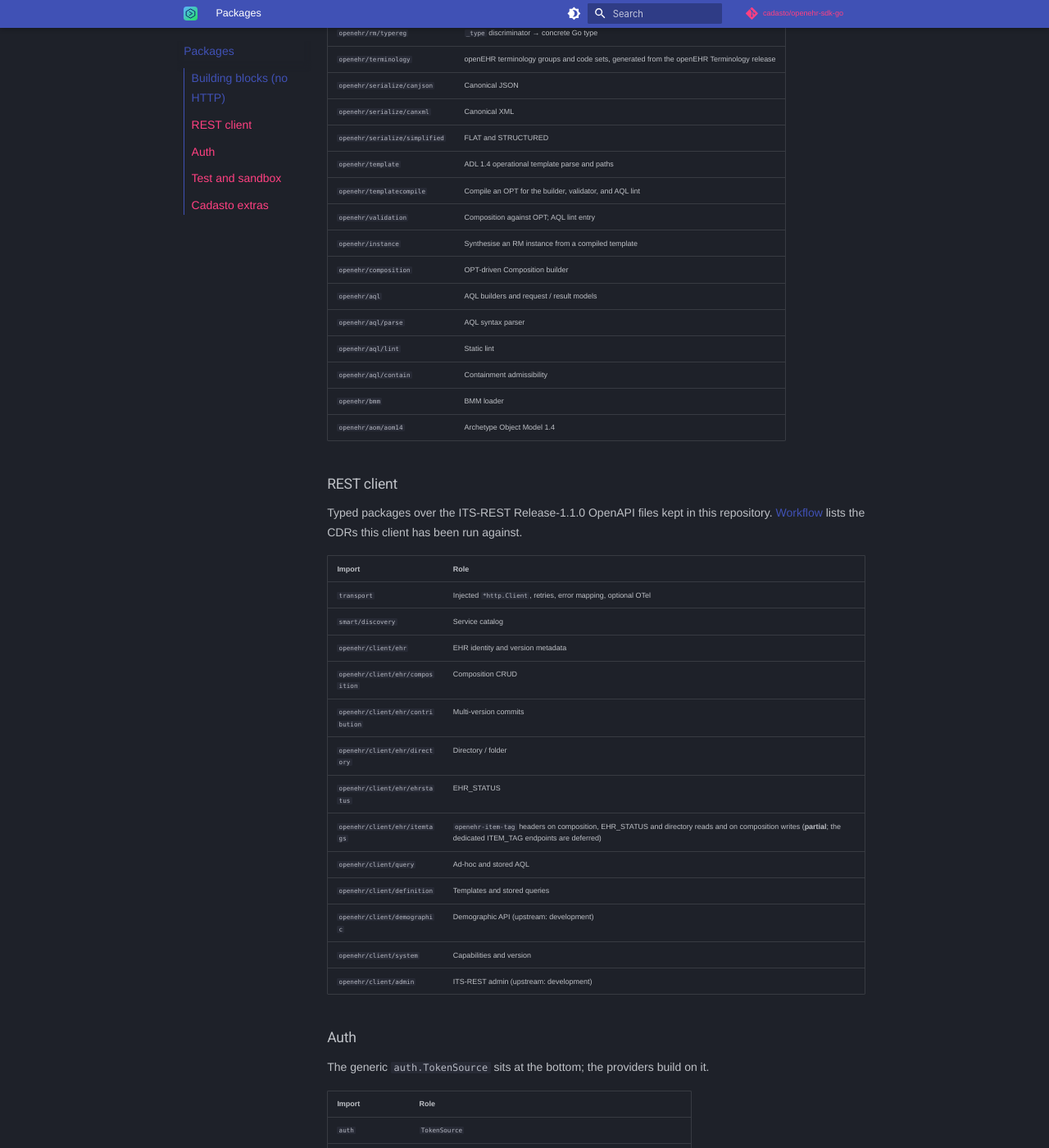
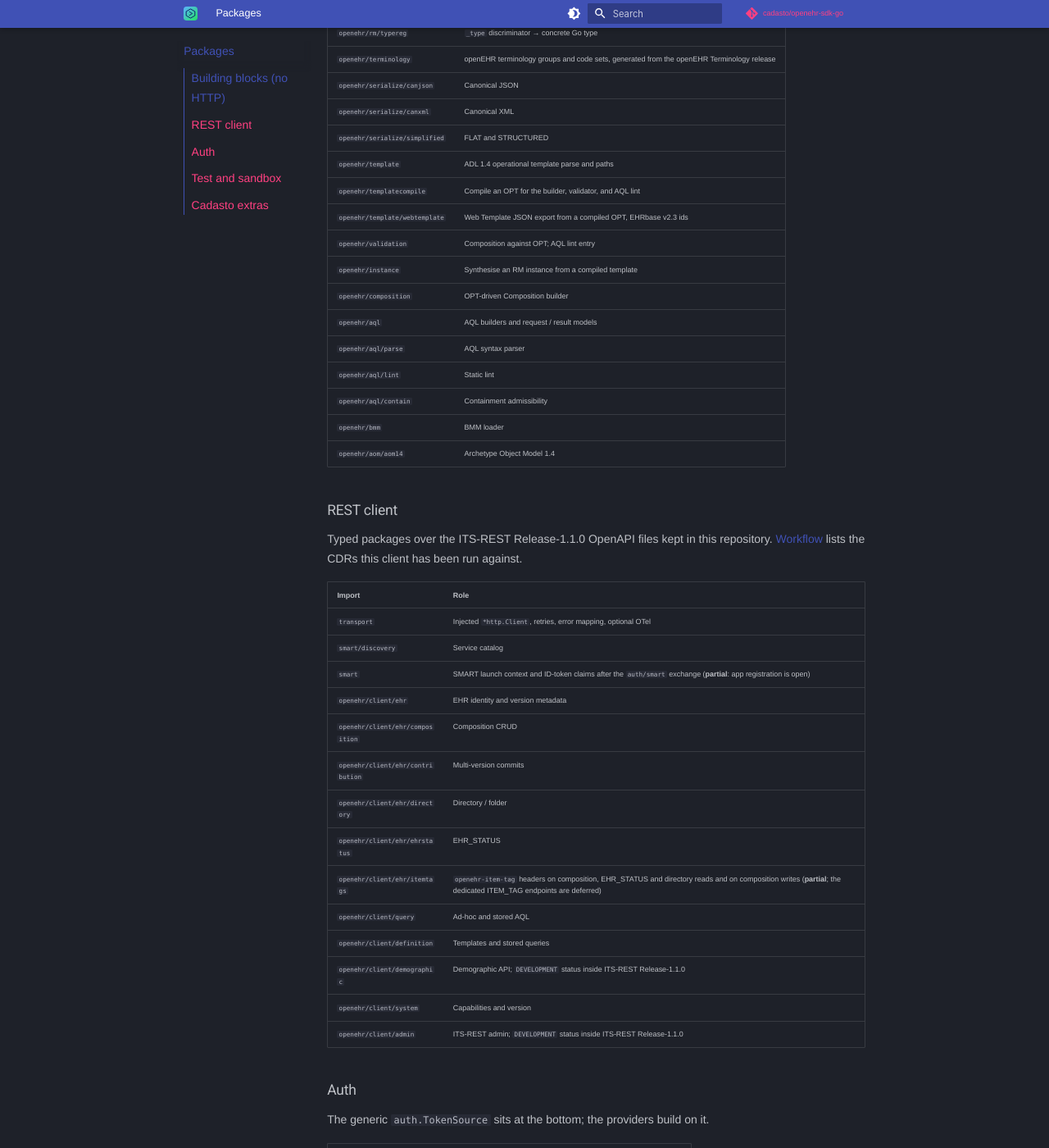
Before and after one commit to Cadasto/openehr-sdk-go, an MkDocs documentation site: the page built from pages/packages.md, in a window 1280 px wide and 1400 px high, scrolled down 409 px. Shown: the whole window at 82% size. Built offline with MkDocs 1.6.1 and Material for MkDocs 9.7.7, drawn with Linux system fonts in a browser that asks for light colours; nearby versions of some CDN libraries; library files that are not in the unit come from our copies; plug-ins that fetch from the network failed and are left out; comment, search, counter and statistics services are not loaded; some of the changed text lies outside the part shown.

Commit message:
docs(site): fill the package map and tighten install and llms.txt
The package tables left out two packages Workflow already names:
openehr/template/webtemplate, which exports the Web Template JSON the
FLAT codec is driven by, and smart, which holds the launch context and
ID-token claims after the auth/smart exchange.

Demographic and Admin were labelled "(upstream: development)", which
next to a Release-1.1.0 pin reads as the development branch. Both
OpenAPI files carry x-status: DEVELOPMENT inside that release, so say
that instead.

The building-blocks note restated REQ-013's requirement in its own
words; it now states the fact and cites module-layout.md. install.md
drops the repo-internal word "floor". llms.txt gains the landing page,
which it omitted, plus CHANGELOG and Releases links.

Assisted-by: Claude Code (claude-fable-5-1)

```diff
--- a/pages/packages.md
+++ b/pages/packages.md
@@ -19,8 +19,8 @@ identifiers, is in the
 
 ## Building blocks (no HTTP)
 
-These packages must remain usable without importing `transport/` or `auth/`
-(REQ-013).
+None of these import `transport/` or `auth/`. That independence is REQ-013 in
+[module-layout.md](https://github.com/cadasto/openehr-sdk-go/blob/main/docs/specifications/module-layout.md#req-013--building-block-independence).
 
 | Import | Role |
 |---|---|
@@ -32,6 +32,7 @@ These packages must remain usable without importing `transport/` or `auth/`
 | `openehr/serialize/simplified` | FLAT and STRUCTURED |
 | `openehr/template` | ADL 1.4 operational template parse and paths |
 | `openehr/templatecompile` | Compile an OPT for the builder, validator, and AQL lint |
+| `openehr/template/webtemplate` | Web Template JSON export from a compiled OPT, EHRbase v2.3 ids |
 | `openehr/validation` | Composition against OPT; AQL lint entry |
 | `openehr/instance` | Synthesise an RM instance from a compiled template |
 | `openehr/composition` | OPT-driven Composition builder |
@@ -52,6 +53,7 @@ been run against.
 |---|---|
 | `transport` | Injected `*http.Client`, retries, error mapping, optional OTel |
 | `smart/discovery` | Service catalog |
+| `smart` | SMART launch context and ID-token claims after the `auth/smart` exchange (**partial**: app registration is open) |
 | `openehr/client/ehr` | EHR identity and version metadata |
 | `openehr/client/ehr/composition` | Composition CRUD |
 | `openehr/client/ehr/contribution` | Multi-version commits |
@@ -60,9 +62,9 @@ been run against.
 | `openehr/client/ehr/itemtags` | `openehr-item-tag` headers on composition, EHR_STATUS and directory reads and on composition writes (**partial**; the dedicated ITEM_TAG endpoints are deferred) |
 | `openehr/client/query` | Ad-hoc and stored AQL |
 | `openehr/client/definition` | Templates and stored queries |
-| `openehr/client/demographic` | Demographic API (upstream: development) |
+| `openehr/client/demographic` | Demographic API; `DEVELOPMENT` status inside ITS-REST Release-1.1.0 |
 | `openehr/client/system` | Capabilities and version |
-| `openehr/client/admin` | ITS-REST admin (upstream: development) |
+| `openehr/client/admin` | ITS-REST admin; `DEVELOPMENT` status inside ITS-REST Release-1.1.0 |
 
 ## Auth
 
```
Also changed, not shown: pages/install.md (+1 -1 lines), 1 other file.
